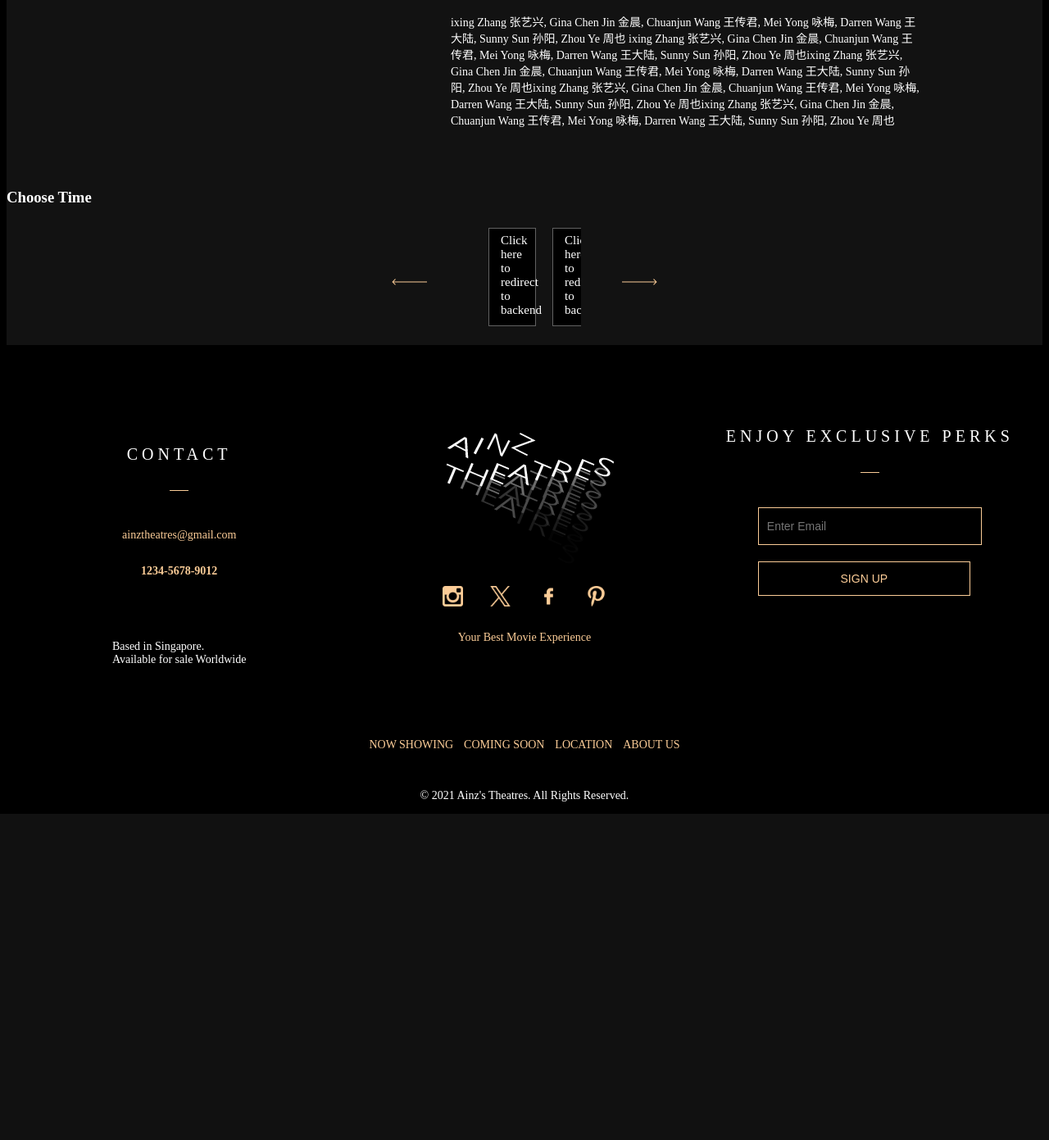
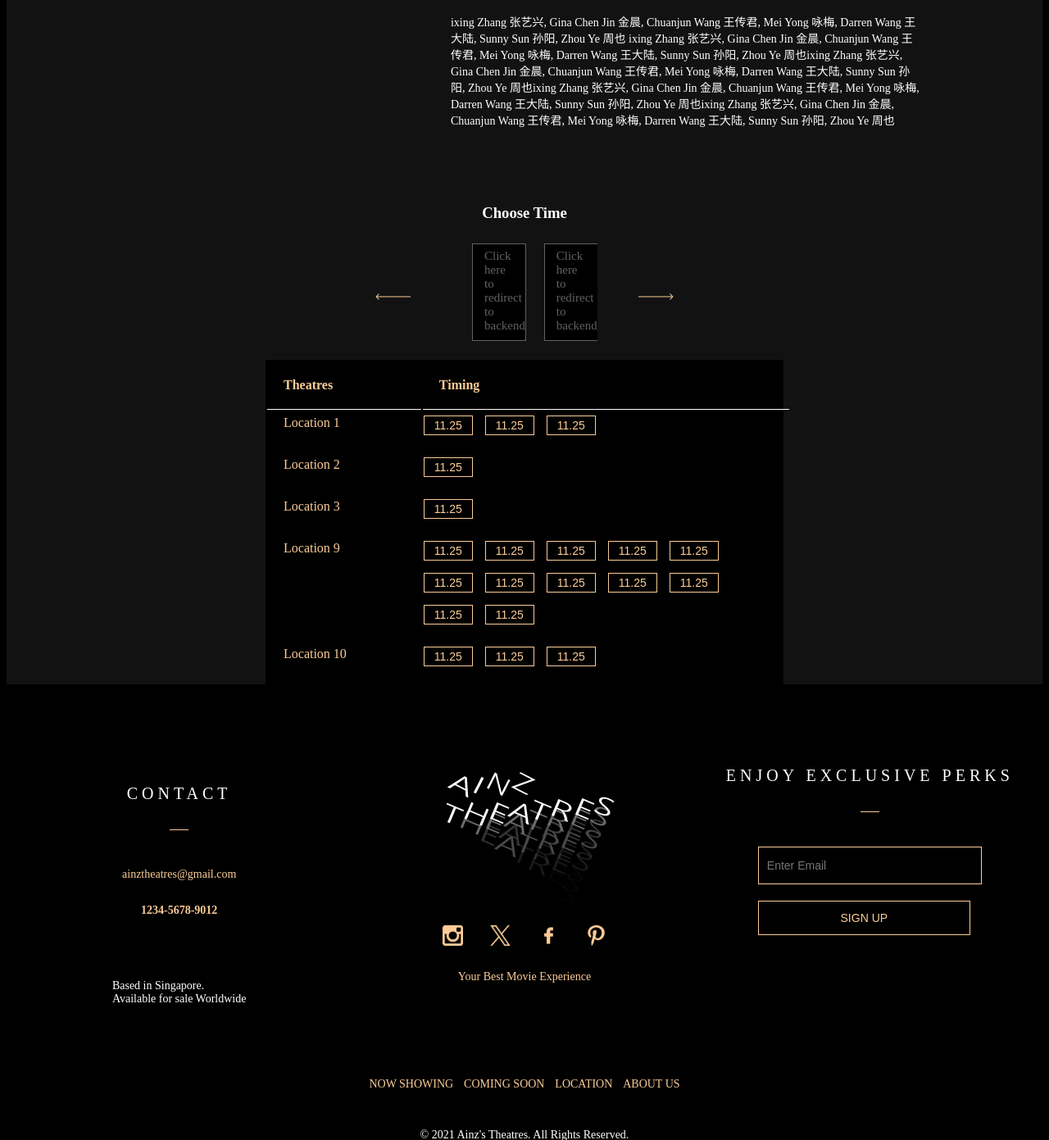
Before and after one commit to regyap/IE4717-Ainz-s-Theatres, a PHP site: page /movieDetails.html in a window 1280 px wide. Shown: the part 770-2161 px from the top of the page at 82% size. Before the commit the page ends 1763 px from the top, so only its background shows below. Run offline with PHP 8.4, Linux system fonts and the light colour scheme; some web fonts are replaced.

Commit message:
movie detail table

```diff
--- a/css/movieDetails.css
+++ b/css/movieDetails.css
@@ -172,13 +172,13 @@ p span:hover {
 }
 
 #leftarrow {
-    padding-left: 340px;
+    padding-left: 320px;
     padding-right: 40px;
     /* align-content: end; */
 }
 
 #rightarrow {
-    padding-right: 340px;
+    padding-right: 320px;
     padding-left: 40px;
 }
 
@@ -209,21 +209,28 @@ p span:hover {
 
 }
 
+.time {
+    display: flex;
+    flex-direction: row;
+    justify-content: center;
+}
+
 .flexflex .product .dateandtime {
     width: 85%;
     height: 78%;
     border: 1px solid rgba(255, 255, 255, 0.38);
     background: #000;
     margin: 0 20px 0 0;
-
+    color: rgba(255, 255, 255, 0.38);
     /* border: 1px solid #fbcc97; */
     cursor: pointer;
 
 }
 
 .flexflex .product .dateandtime:hover {
-    background-color: #fbcc97;
-    color: black;
+    /* background-color: #fbcc97; */
+    border: 1px solid white;
+    color: white;
     transition: 0.3s;
     /* border: 1px solid #121212; */
 }
@@ -319,3 +326,85 @@ p.star {
 
     }
 }
+
+
+/* locationandtime */
+.tablestart {
+    margin-left: auto;
+    margin-right: auto;
+    width: 50%;
+    background-color: black;
+
+
+}
+
+.tablestart .headercolors {
+    color: #FBCC97;
+    padding: 20px;
+    border-bottom: 1px solid white;
+
+
+
+}
+
+.tablestart td {
+    padding-top: 5px;
+    padding-bottom: 5px;
+}
+
+.tablestart .location {
+    width: 30%;
+    text-align: left;
+    vertical-align: top;
+    padding-left: 20px;
+
+    color: #FBCC97;
+
+}
+
+.tablestart .time {
+
+    width: 93%;
+    text-align: start;
+    display: flex;
+    flex-direction: row;
+    justify-content: start;
+
+
+}
+
+
+
+
+.boxes {
+    display: flex;
+    flex-direction: row;
+    justify-content: start;
+    align-content: start;
+    flex-wrap: wrap;
+    text-align: start;
+
+    /* justify-content: space-between; */
+
+
+}
+
+.box {
+
+    border: 1px solid #fbcc97;
+    width: 60px;
+    height: 24px;
+    background-color: black;
+    color: #fbcc97;
+    font-size: 14px;
+    cursor: pointer;
+    margin-right: 15px;
+    margin-bottom: 15px;
+
+}
+
+.box:hover {
+    background-color: #fbcc97;
+    color: black;
+    transition: 0.3s;
+}
--- a/movieDetails.html
+++ b/movieDetails.html
@@ -131,7 +131,10 @@
                 </div>
         </section>
         <section>
-            <h1>Choose Time</h1>
+            <div class="time">
+                <h1>Choose Time</h1>
+            </div>
+
 
 
 
@@ -211,7 +214,83 @@
 
 
         </section>
+
+        <section class="locationandtimetable">
+            <form>
+                <table class="tablestart">
+                    <tr>
+                        <td class="headercolors location" width="30%"><strong>Theatres</strong></td>
+                        <td class="headercolors time" width="70%"><strong>Timing</strong></td>
+                    </tr>
+                    <tr>
+                        <td class="location" width="30%">Location 1</td>
+
+                        <td class="time">
+                            <div class="boxes">
+                                <input type="submit" value="11.25" class="box">
+                                <input type="submit" value="11.25" class="box">
+                                <input type="submit" value="11.25" class="box">
+                            </div>
+
+
+                        </td>
+                    </tr>
+                    <tr>
+                        <td class="location" width="30%">Location 2</td>
+                        <td class="time">
+                            <div class="boxes">
+
+                                <input type="submit" value="11.25" class="box">
+                            </div>
+                        </td>
+                    </tr>
+                    <tr>
+                        <td class="location" width="30%">Location 3</td>
+                        <td class="time">
+                            <div class="boxes">
+
+                                <input type="submit" value="11.25" class="box">
+                            </div>
+                        </td>
+                    </tr>
+
+                    <tr>
+                        <td class="location" width="30%">Location 9</td>
+                        <td class="time">
+                            <div class="boxes">
+                                <input type="submit" value="11.25" class="box">
+                                <input type="submit" value="11.25" class="box">
+                                <input type="submit" value="11.25" class="box">
+                                <input type="submit" value="11.25" class="box">
+                                <input type="submit" value="11.25" class="box">
+                                <input type="submit" value="11.25" class="box">
+                                <input type="submit" value="11.25" class="box">
+                                <input type="submit" value="11.25" class="box">
+                                <input type="submit" value="11.25" class="box">
+                                <input type="submit" value="11.25" class="box">
+                                <input type="submit" value="11.25" class="box">
+                                <input type="submit" value="11.25" class="box">
+                            </div>
+                        </td>
+                    </tr>
+                    <tr>
+                        <td class="location" width="30%">Location 10</td>
+                        <td class="time">
+                            <div class="boxes">
+                                <input type="submit" value="11.25" class="box">
+                                <input type="submit" value="11.25" class="box">
+                                <input type="submit" value="11.25" class="box">
+                            </div>
+
+                        </td>
+                        </div>
+                        </td>
+                    </tr>
+                </table>
+            </form>
+        </section>
     </section>
+
 
     <footer>
         <div class="footers">
```
